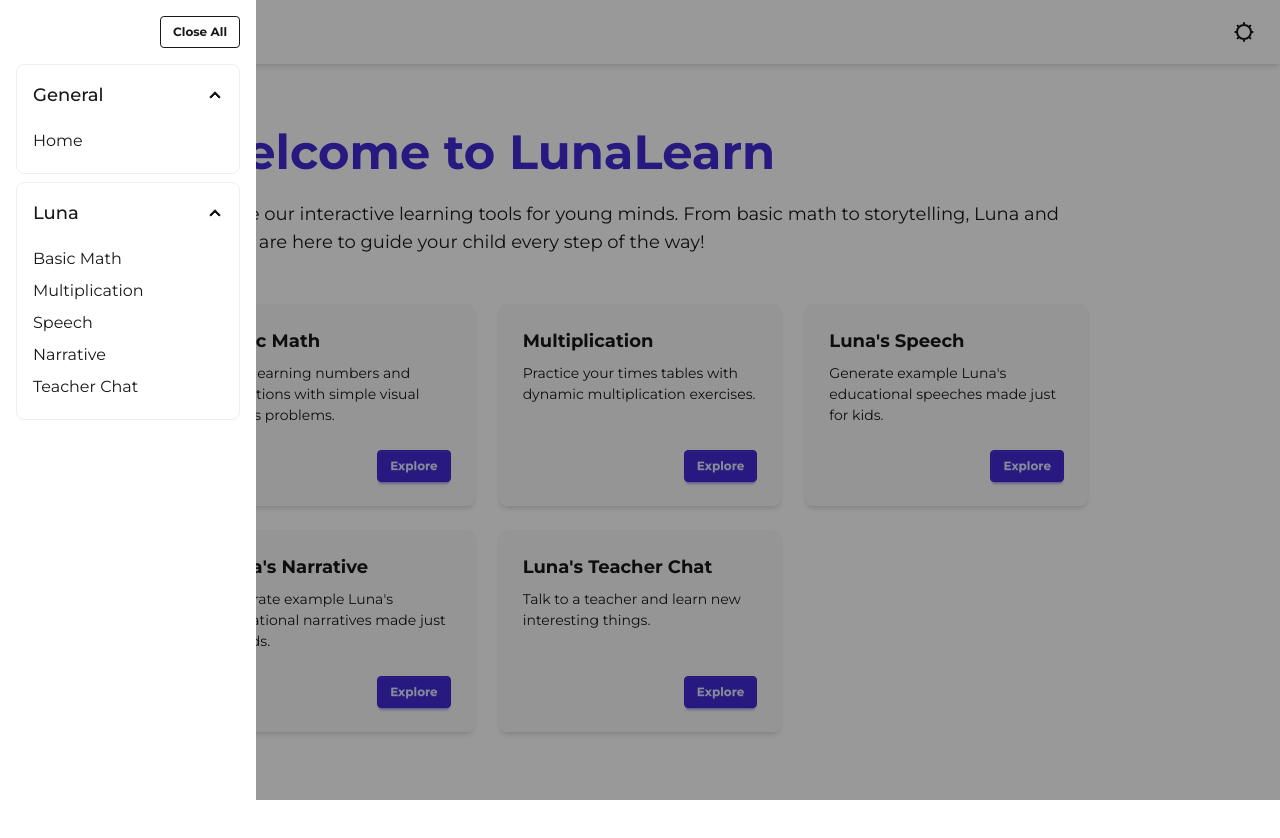
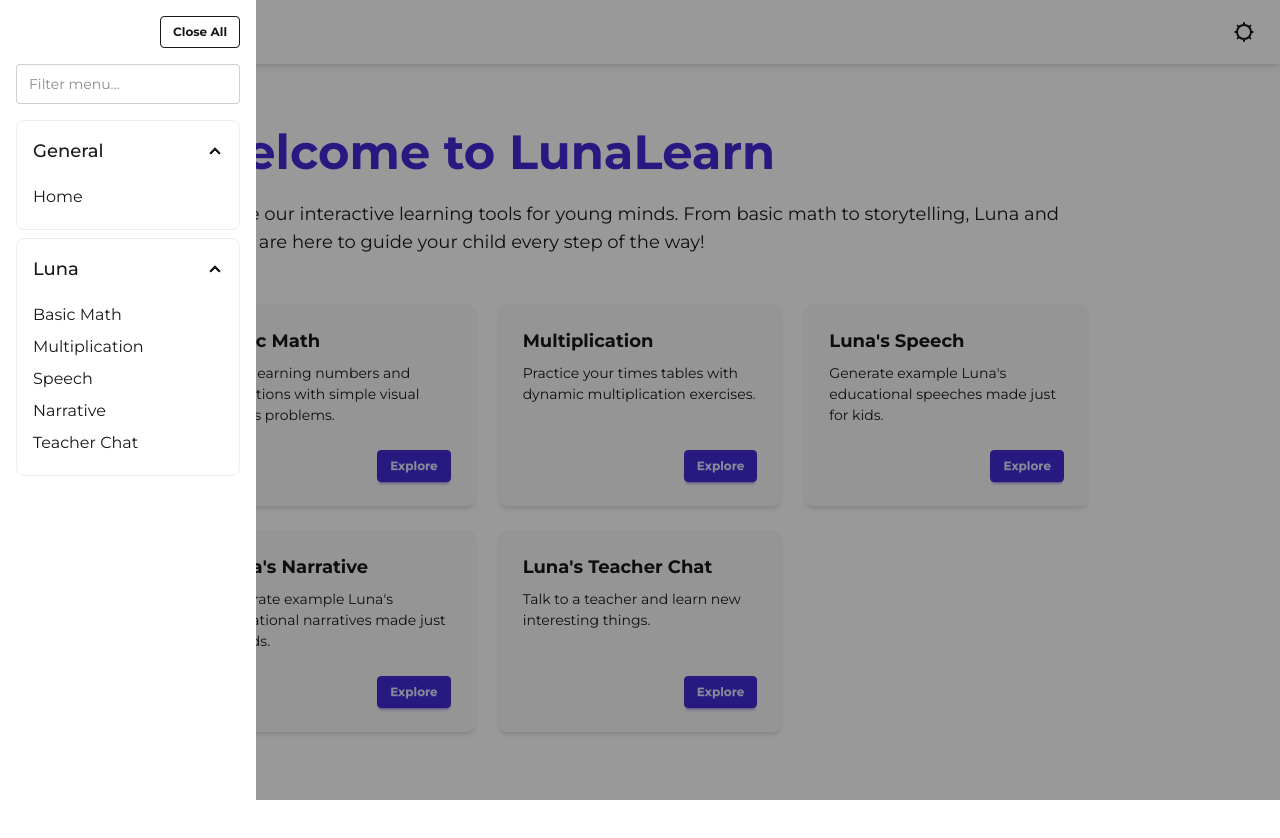
Before and after one commit to jcicaro/caedn-ts, a React (Vite) app: page / in a window 1280 px wide. Both pictures are taken after a click on the label 36 px from the left and 32 px from the top of the page. Shown: the top 838 px of the page. Built offline with nearby package versions, Linux system fonts and the light colour scheme; no server answers.

Commit message:
add input on navbar on desktop

```diff
--- a/src/components/Navbar.tsx
+++ b/src/components/Navbar.tsx
@@ -131,7 +131,7 @@ export default function Navbar() {
           </div>
 
           {/* Filter with input-group */}
-          {/* <div className="flex input-group mb-4">
+          <div className="hidden md:flex input-group mb-4">
             <input
               type="text"
               placeholder="Filter menu..."
@@ -147,7 +147,7 @@ export default function Navbar() {
                 <svg />
               </button>
             )}
-          </div> */}
+          </div>
 
           {filteredCategories.map((cat, idx) => (
             <div
```
